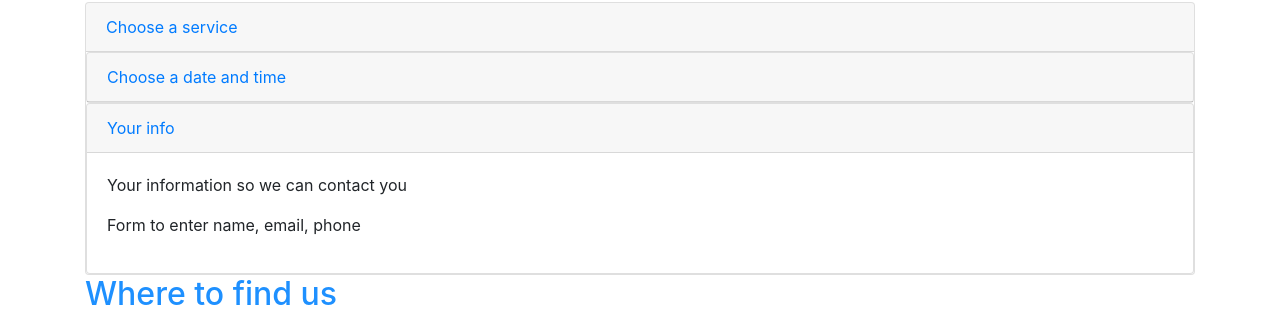
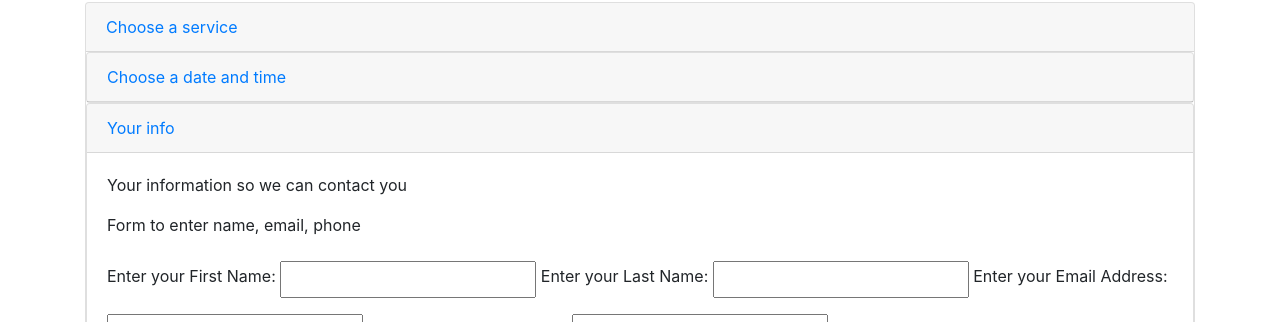
Before and after one commit to Shortarms703/Shortarms703.github.io, a plain HTML site: page lab4/index.html in a window 1280 px wide. Both pictures are taken after a click on the link "Your info". Shown: the part 704-1026 px from the top of the page. Drawn offline with nearby package versions, Linux system fonts and the light colour scheme; files that its build step writes are made by us from their sources.

Commit message:
Added textboxes to the Your Information container

```diff
--- a/lab4/index.html
+++ b/lab4/index.html
@@ -162,6 +162,14 @@
                     <div class="card-body">
                         <p>Your information so we can contact you</p>
                         <p>Form to enter name, email, phone</p>
+                        <label for="userFirstName">Enter your First Name:</label>
+                        <input type="text" id="userFirstName" name="userFirstName">
+                        <label for="userLastName">Enter your Last Name:</label>
+                        <input type="text" id="userLastName" name="userLastName">
+                        <label for="userEmail">Enter your Email Address:</label>
+                        <input type="text" id="userEmail" name="userEmail">
+                        <label for="userPhoneNumber">Enter your Phone Number:</label>
+                        <input type="text" id="userPhoneNumber" name="userPhoneNumber">
                     </div>
                 </div>
             </div>
```
